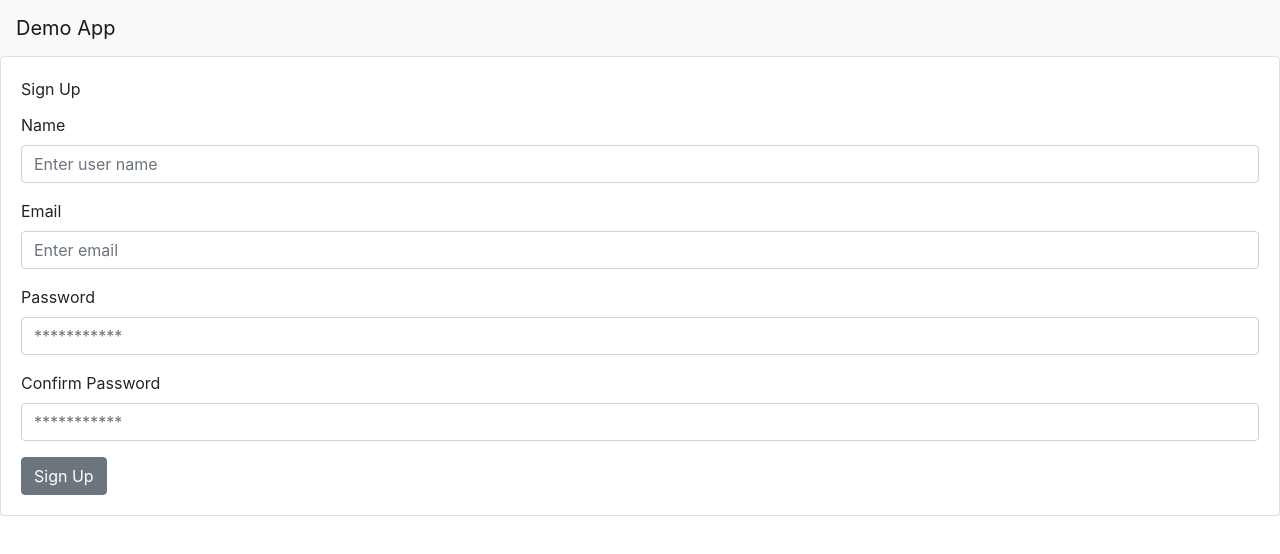
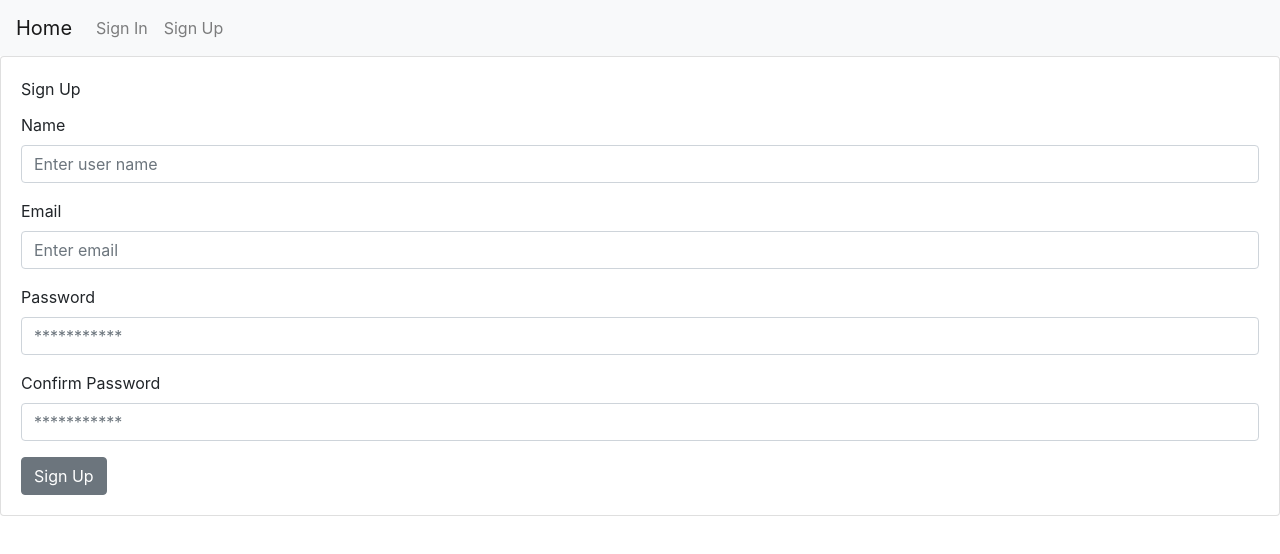
Before and after one commit to varsha382/react-demo-project-api, a React (Create React App) app: page /sign-up in a window 1280 px wide. Shown: the top 554 px of the page. Built offline with nearby package versions, Linux system fonts and the light colour scheme.

Commit message:
Create Route + Header

```diff
--- a/package.json
+++ b/package.json
@@ -10,6 +10,7 @@
     "bootstrap": "^4.4.1",
     "react": "^16.13.0",
     "react-dom": "^16.13.0",
+    "react-router-dom": "^5.1.2",
     "react-scripts": "3.4.0",
     "reactstrap": "^8.4.1"
   },
--- a/src/App.jsx
+++ b/src/App.jsx
@@ -1,12 +1,10 @@
 import React from 'react';
 import Header from './components/Header';
-import SignUp from './components/sign-up';
 
 function App() {
   return (
     <div className="App">
       <Header />
-      <SignUp />
     </div>
   );
 }
--- a/src/components/Header.jsx
+++ b/src/components/Header.jsx
@@ -1,4 +1,5 @@
 import React, { useState } from 'react';
+import SignIn from './sign-in';
 import {
   Collapse,
   Navbar,
@@ -6,13 +7,15 @@ import {
   NavbarBrand,
   Nav,
   NavItem,
-  NavLink,
-  UncontrolledDropdown,
-  DropdownToggle,
-  DropdownMenu,
-  DropdownItem,
-  NavbarText
+  NavLink
 } from 'reactstrap';
+import {
+  BrowserRouter as Router,
+  Switch,
+  Route,
+  Link
+} from "react-router-dom";
+import SignUp from './sign-up';
 
 const Header = (props) => {
   const [isOpen, setIsOpen] = useState(false);
@@ -20,20 +23,31 @@ const Header = (props) => {
   const toggle = () => setIsOpen(!isOpen);
 
   return (
-    <div>
+    <Router>
       <Navbar color="light" light expand="md">
-        <NavbarBrand href="/">Demo App</NavbarBrand>
+        <NavbarBrand href="/">Home</NavbarBrand>
         <NavbarToggler onClick={toggle} />
         <Collapse isOpen={isOpen} navbar>
-          {/* <Nav className="mr-auto" navbar>
+          <Nav className="mr-auto" navbar>
             <NavItem>
-              <NavLink href="/components/">Components</NavLink>
+              <NavLink href="/sign-in">Sign In</NavLink>
             </NavItem>
-          </Nav> */}
+            <NavItem>
+              <NavLink href="/sign-up">Sign Up</NavLink>
+            </NavItem>
+          </Nav>
           {/* <NavbarText>Simple Text</NavbarText> */}
         </Collapse>
       </Navbar>
-    </div>
+      <Switch>
+        <Route path="/sign-in">
+          <SignIn />
+        </Route>
+        <Route path="/sign-up">
+          <SignUp />
+        </Route>
+      </Switch>
+    </Router>
   );
 }
 
```
Also changed, not shown: 1 other file (tests, documents, lock files or other folders).
